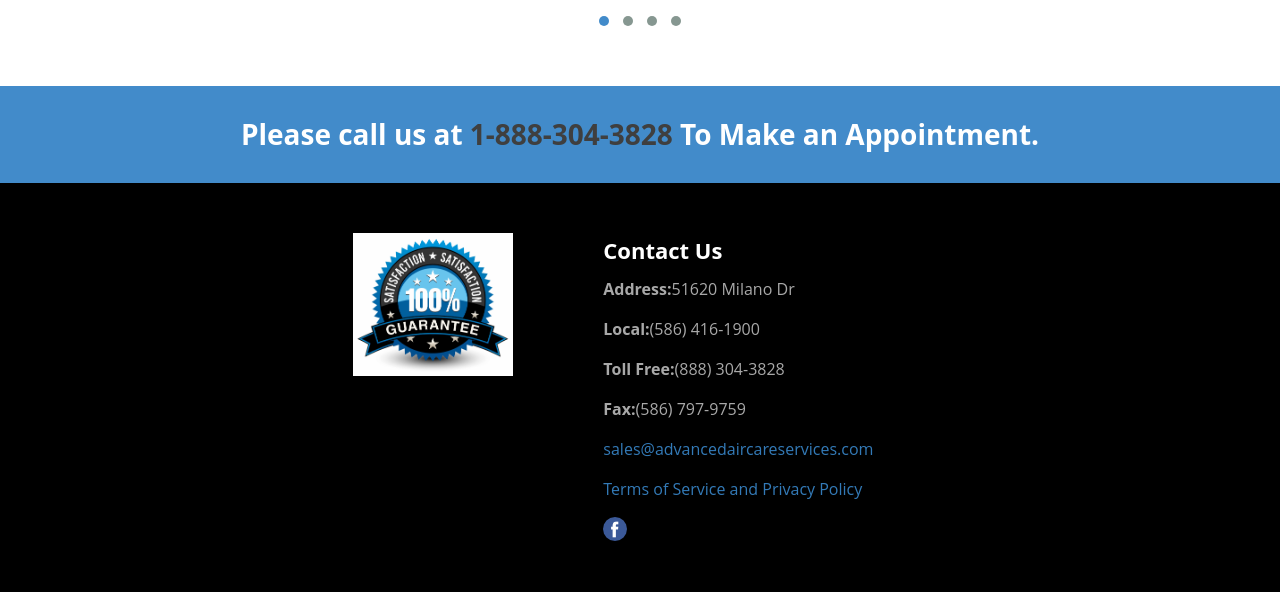
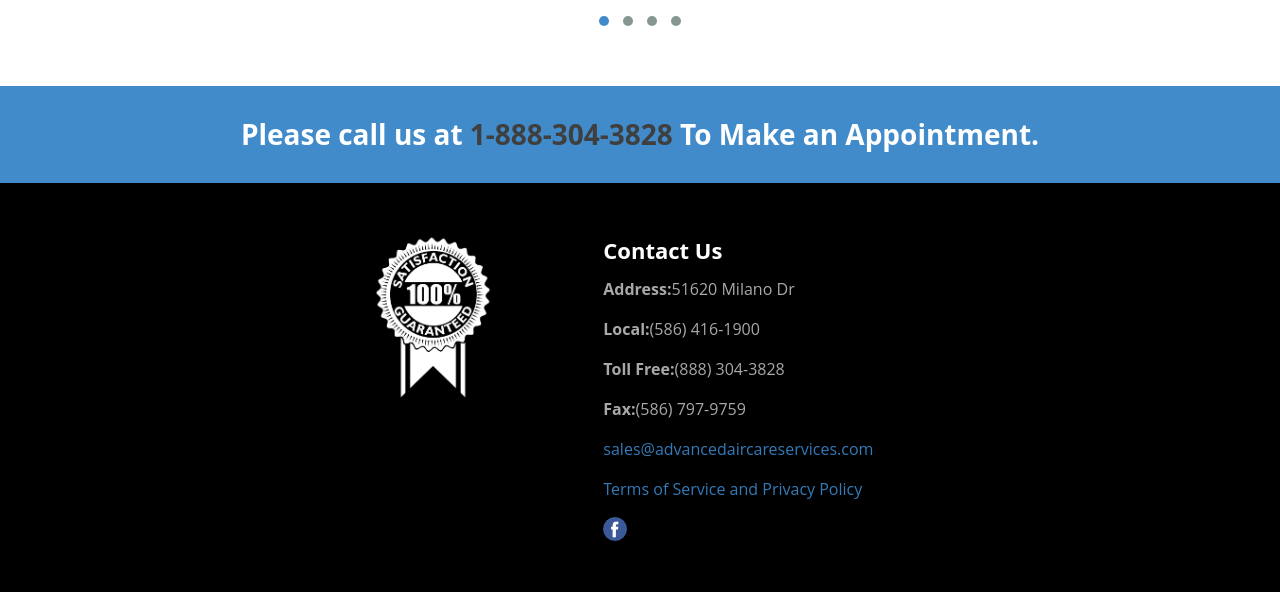
Before and after one commit to AbubakarCinnova/aircare, a PHP site: page /index.php in a window 1280 px wide. Shown: the part 2142-2734 px from the top of the page. Run offline with PHP 8.4, Linux system fonts and the light colour scheme; some libraries are stand-ins or nearby versions; some web fonts are replaced.

Commit message:
footer logo updated

```diff
--- a/footer.php
+++ b/footer.php
@@ -4,7 +4,7 @@
         <div class="container">
             <div class="col-md-3 col-sm-12 col-xs-12 footer-item" style="text-align:center;">
 
-                <p><img src="<?php echo $base_url ?>/img/badge-min.png" style="width:160px"></p>
+                <p><img src="<?php echo $base_url ?>/img/AdobeStock_302251655.jpeg" style="width:160px"></p>
 
 
             </div>
```
Also changed, not shown: img/AdobeStock_302251655.jpeg (added).
